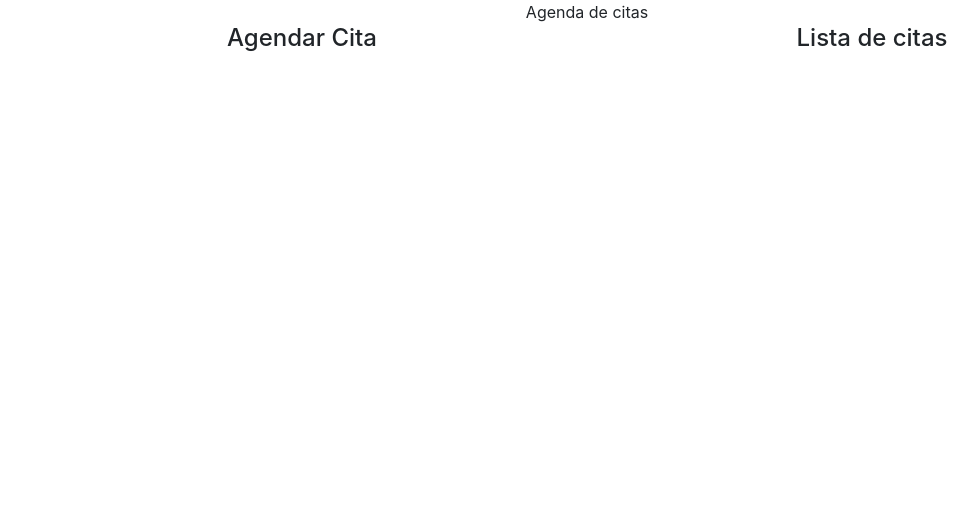
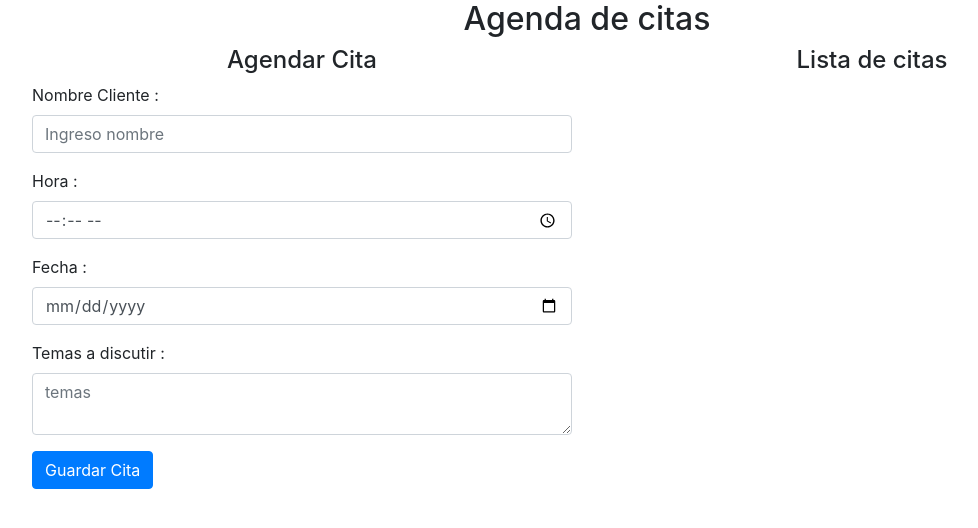
Before and after one commit to devsystem16/practica02, a React (Create React App) app: page / in a window 1280 px wide. Shown: the top 528 px of the page, without its empty margins (53-1031 px from the left). Built offline with nearby package versions, Linux system fonts and the light colour scheme.

Commit message:
formulario con validacion

```diff
--- a/src/App.js
+++ b/src/App.js
@@ -1,5 +1,6 @@
-import React, { Component, Fragment } from 'react'
+import React, { Component } from 'react'
 import Header from './components/Header'
+import AgendarCita from './components/AgendarCita'
 
 
 class App extends Component {
@@ -7,18 +8,27 @@ class App extends Component {
     super(props);
     this.state = {}
   }
+
+
+  guardarCita = (cita) => {
+    console.log(cita)
+  }
+
   render() {
     return (
-
-      <Fragment>
+      // Etiquetas vacias equivalen a un Fragment
+      <>
         <Header />
         <div className="container">
           <div className="row">
-            <div className="col-md-6"><h4 className="text-center">Agendar Cita</h4>  </div>
+            <div className="col-md-6"><h4 className="text-center">Agendar Cita</h4>
+              <AgendarCita guardarCita={this.guardarCita} />
+            </div>
+
             <div className="col-md-6"> <h4 className="text-center"> Lista de citas</h4></div>
           </div>
         </div>
-      </Fragment>
+      </>
 
     );
   }
--- /dev/null
+++ b/src/components/AgendarCita.js
@@ -0,0 +1,83 @@
+import React, { Component } from 'react';
+import Error from './Error'
+
+const initialState = {
+    nombreCliente: '',
+    hora: '',
+    fecha: '',
+    temas: '',
+    error: false
+}
+
+class AgendarCita extends Component {
+    constructor(props) {
+        super(props);
+        this.state = { ...initialState }
+    }
+
+
+    guardarInfo = (e) => {
+        this.setState({
+            ...this.state,
+            [e.target.name]: e.target.value
+        })
+    }
+
+
+    guardarFormulario = (e) => {
+        e.preventDefault();
+        // Validar Formulario
+        const { nombreCliente , fecha , hora , temas} = this.state
+        if (nombreCliente  === ''||   fecha === '' ||  hora === '' ||  temas === '' ){
+                this.setState({
+                 ...this, error: true
+                })
+        }
+
+
+        // Enviar al componente padre.
+        this.props.guardarCita(this.state)
+
+    }
+
+    render() {
+
+        return (
+            // Etiquetas vacias es igual a colocar Fragment
+            <>
+                <form className="form-group" onSubmit={this.guardarFormulario}>
+
+                    {this.state.error ?  <Error mensaje="Todos los campos son  requeridos"></Error>:null}
+
+                    <div className="form-group">
+                        <label htmlFor="nombreCliente"> Nombre Cliente : </label>
+                        <input type="text" className="form-control" placeholder="Ingreso nombre" name="nombreCliente" onChange={this.guardarInfo} />
+                    </div>
+
+                    <div className="form-group">
+                        <label htmlFor="hora"> Hora : </label>
+                        <input type="time" className="form-control" placeholder="Ingreso nombre" name="hora" onChange={this.guardarInfo} />
+                    </div>
+
+
+                    <div className="form-group">
+                        <label htmlFor="fecha"> Fecha : </label>
+                        <input type="date" className="form-control" name="fecha" onChange={this.guardarInfo} />
+                    </div>
+
+
+                    <div className="form-group">
+                        <label htmlFor="temas"> Temas a discutir : </label>
+                        <textarea type="text" className="form-control" placeholder="temas" name="temas" onChange={this.guardarInfo} />
+                    </div>
+
+                    <div className="form-group">
+                        <button className="btn btn-primary" type="submit" >Guardar Cita</button>
+                    </div>
+
+                </form>
+            </>
+        );
+    }
+}
+export default AgendarCita;
--- /dev/null
+++ b/src/components/Error.js
@@ -0,0 +1,12 @@
+import React, { Component } from 'react';
+class Error extends Component {
+    constructor(props) {
+        super(props);
+        this.state = {  }
+    }
+    render() {
+        return ( <div className="alert alert-danger"> {this.props.mensaje}</div> );
+    }
+}
+
+export default Error;
--- a/src/components/Header.js
+++ b/src/components/Header.js
@@ -7,7 +7,7 @@ class Header extends Component {
     render() {
         return (
         <Fragment>
-                     <header className="text-center">Agenda de citas</header>
+                     <header className="text-center"><h2>Agenda de citas</h2> </header>
         </Fragment>
 
      );
```
